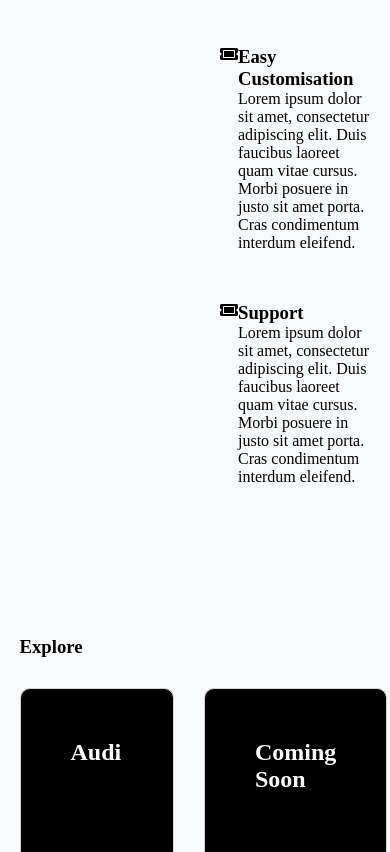
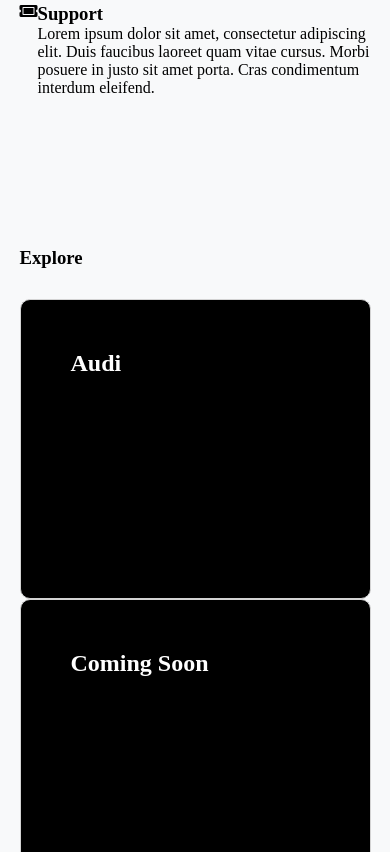
Before and after one commit to emmanuelojiji/famousui, a plain HTML site: page index.html in a window 390 px wide. Shown: the part 1148-2000 px from the top of the page. Drawn offline with Linux system fonts and the light colour scheme.

Commit message:
Main Responsive Changes

```diff
--- a/index.scss
+++ b/index.scss
@@ -65,6 +65,10 @@ header {
   .services-wrap {
     height: 100%;
     display: flex;
+
+    @media only screen and (max-width: 664px) {
+      flex-direction: column;
+    }
   }
 
   .services-left,
@@ -81,11 +85,19 @@ header {
 
   .services-right {
     margin-left: 50px;
+    @media only screen and (max-width: 664px) {
+      width: 100%;
+      margin-left: 0;
+    }
   }
 
   img {
     width: 100%;
     max-width: 400px;
+
+    @media only screen and (max-width: 664px) {
+      display: none;
+    }
   }
 }
 
@@ -107,9 +119,12 @@ header {
     margin-bottom: 30px;
   }
 
-  .project-card-container{
+  .project-card-container {
     display: flex;
-}
+    @media only screen and (max-width: 664px) {
+        flex-direction: column;
+      }
+  }
 
   .project-card {
     height: 300px;
@@ -120,6 +135,10 @@ header {
     background: #ffffff;
     padding: 50px;
     margin-right: 30px;
+
+    @media only screen and (max-width: 664px) {
+        max-width: 100%;
+      }
 
     &.audi {
       background-color: black;
```
Also changed, not shown: index.css, 1 other file.
